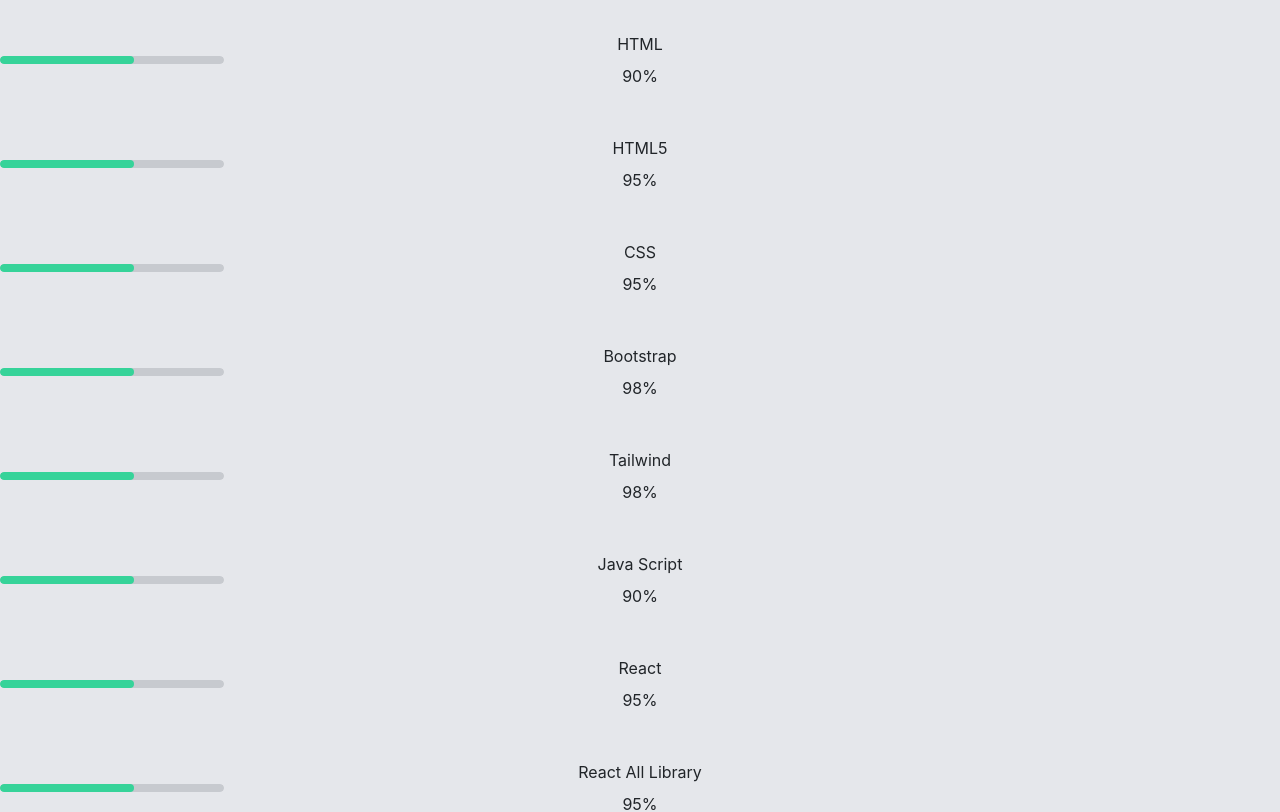
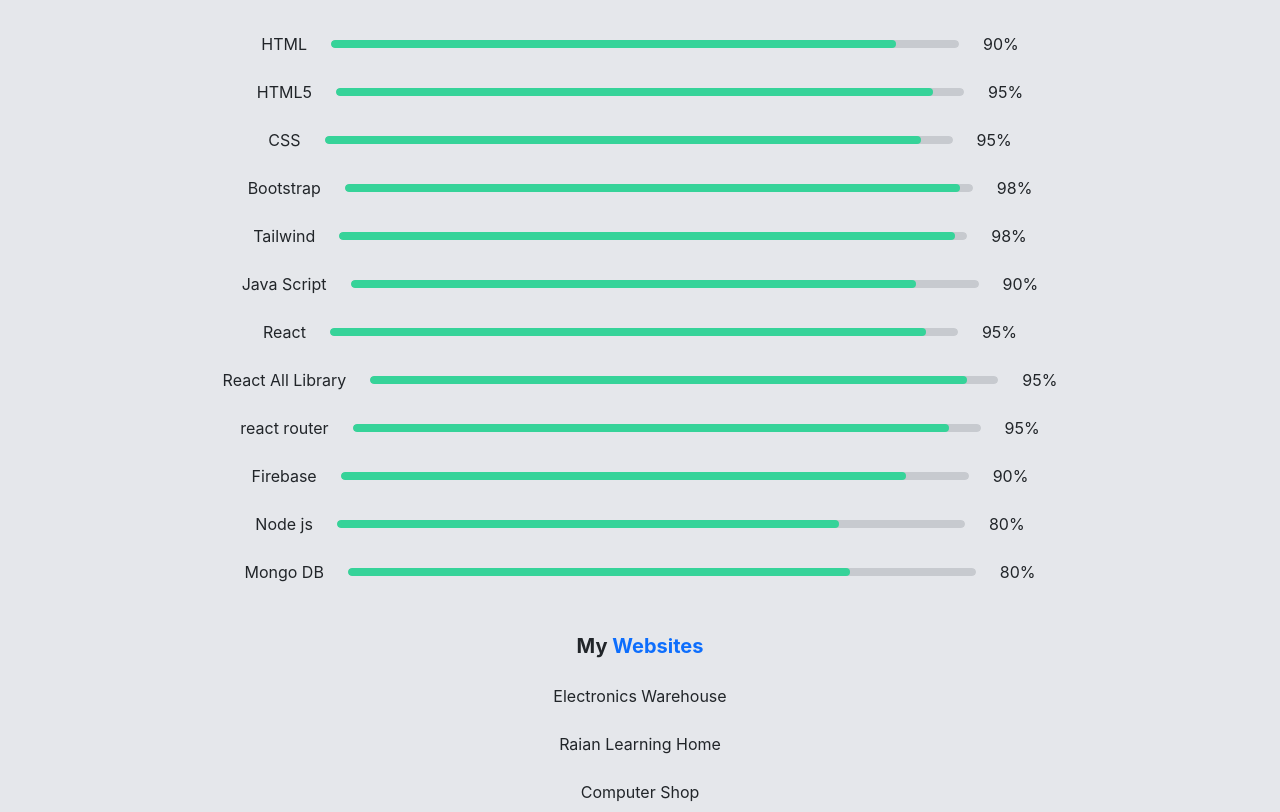
Before and after one commit to Aburaian/Computer-Parts-Stock-client-side, a React (Create React App) app: page /MyPortfolio in a window 1280 px wide. Shown: the part 1160-1972 px from the top of the page. Built offline with nearby package versions, Linux system fonts and the light colour scheme; no server answers.

Commit message:
added flie

```diff
--- a/src/Pages/LogIn/Register/Register.js
+++ b/src/Pages/LogIn/Register/Register.js
@@ -1,9 +1,84 @@
-import React from "react";
+import React, { useRef } from "react";
+import { Button, Form } from "react-bootstrap";
+import { Link, useNavigate } from "react-router-dom";
+import auth from "../../../firebase.init";
+import { useCreateUserWithEmailAndPassword } from "react-firebase-hooks/auth";
+import LogInGoogle from "../LogInGoogle/LogInGoogle";
 
 const Register = () => {
+  const firstNameRef = useRef("");
+  const lastNameRef = useRef("");
+  const emailRef = useRef("");
+  const passwordRef = useRef("");
+  const navigate = useNavigate();
+
+  const [createUserWithEmailAndPassword, user, error] =
+    useCreateUserWithEmailAndPassword(auth, { sendEmailVerification: true });
+  if (user) {
+    navigate("/home");
+  }
+  const handleRegister = (event) => {
+    event.preventDefault();
+    const firstName = firstNameRef.current.value;
+    const lastName = lastNameRef.current.value;
+    const email = emailRef.current.value;
+    const password = passwordRef.current.value;
+
+    createUserWithEmailAndPassword(email, password);
+  };
   return (
-    <div>
-      <p>this register</p>
+    <div className="container w-50 mx-auto shadow rounded bg-body p-4 mt-4 h-400">
+      <h2 className="text-center text-primary fw-bold my-4">Please Register</h2>
+      <Form onSubmit={handleRegister}>
+        <Form.Group className="mb-3" controlId="formBasicEmail">
+          <Form.Control
+            className="p-2 mb-4"
+            type="text"
+            ref={firstNameRef}
+            placeholder=" Your First Name"
+            required
+          />
+          <Form.Control
+            className="p-2 mb-4"
+            ref={lastNameRef}
+            type="text"
+            placeholder="Your Last Name"
+          />
+          <Form.Control
+            className="p-2 mb-4"
+            type="email"
+            ref={emailRef}
+            placeholder="Your Email Address"
+          />
+        </Form.Group>
+
+        <Form.Group className="mb-3" controlId="formBasicPassword">
+          <Form.Control
+            ref={passwordRef}
+            type="password"
+            placeholder="Your Password"
+          />
+        </Form.Group>
+        <Form.Text className="text-muted text-center">
+          <p>
+            Already have an account?{" "}
+            <Link
+              to="/login"
+              className="text-primary fw-bolder pe-auto text-decoration-none"
+            >
+              Please Login
+            </Link>
+          </p>
+        </Form.Text>
+        <Button
+          className="mx-auto w-50 d-block mb-2 px-4 py-2 text-uppercase"
+          variant="primary"
+          type="submit"
+        >
+          Register
+        </Button>
+      </Form>
+      <LogInGoogle></LogInGoogle>
     </div>
   );
 };
--- a/src/Pages/MyPortfolio/MyPortfolio.js
+++ b/src/Pages/MyPortfolio/MyPortfolio.js
@@ -41,125 +41,125 @@
             <span className="text-primary font-bold">Skills</span>{" "}
           </h2>
         </div>
-        <div className="py-4">
+        <div className="py-4 container flex justify-center items-center">
           {" "}
-          <span>HTML </span>
+          <p className="me-4">HTML </p>{" "}
           <progress
-            className="progress progress-success w-56"
-            value="60"
+            className="progress progress-success w-50"
+            value="90"
             max="100"
           ></progress>{" "}
-          <span>90%</span>
+          <p className="ms-4">90% </p>
         </div>
-        <div className="py-4">
+        <div className="container flex justify-center items-center">
           {" "}
-          <span>HTML5 </span>
+          <p className="me-4">HTML5 </p>{" "}
           <progress
-            className="progress progress-success w-56"
-            value="60"
+            className="progress progress-success w-50"
+            value="95"
             max="100"
           ></progress>{" "}
-          <span>95%</span>
+          <p className="ms-4">95% </p>
         </div>
-        <div className="py-4">
+        <div className="py-4 container flex justify-center items-center">
           {" "}
-          <span>CSS </span>
+          <p className="me-4">CSS </p>{" "}
           <progress
-            className="progress progress-success w-56"
-            value="60"
+            className="progress progress-success w-50"
+            value="95"
             max="100"
           ></progress>{" "}
-          <span>95%</span>
+          <p className="ms-4">95% </p>
         </div>
-        <div className="py-4">
+        <div className="container flex justify-center items-center">
           {" "}
-          <span>Bootstrap </span>
+          <p className="me-4">Bootstrap </p>{" "}
           <progress
-            className="progress progress-success w-56"
-            value="60"
+            className="progress progress-success w-50"
+            value="98"
             max="100"
           ></progress>{" "}
-          <span>98%</span>
+          <p className="ms-4">98% </p>
         </div>
-        <div className="py-4">
+        <div className="py-4 container flex justify-center items-center">
           {" "}
-          <span>Tailwind </span>
+          <p className="me-4">Tailwind </p>{" "}
           <progress
-            className="progress progress-success w-56"
-            value="60"
+            className="progress progress-success w-50"
+            value="98"
             max="100"
           ></progress>{" "}
-          <span>98%</span>
+          <p className="ms-4">98% </p>
         </div>
-        <div className="py-4">
+        <div className="container flex justify-center items-center">
           {" "}
-          <span>Java Script </span>
+          <p className="me-4">Java Script </p>{" "}
           <progress
-            className="progress progress-success w-56"
-            value="60"
+            className="progress progress-success w-50"
+            value="90"
             max="100"
           ></progress>{" "}
-          <span>90%</span>
+          <p className="ms-4">90% </p>
         </div>
-        <div className="py-4">
+        <div className="py-4 container flex justify-center items-center">
           {" "}
-          <span>React </span>
+          <p className="me-4">React </p>{" "}
           <progress
-            className="progress progress-success w-56"
-            value="60"
+            className="progress progress-success w-50"
+            value="95"
             max="100"
           ></progress>{" "}
-          <span>95%</span>
+          <p className="ms-4">95% </p>
         </div>
-        <div className="py-4">
+        <div className=" container flex justify-center items-center">
           {" "}
-          <span>React All Library </span>
+          <p className="me-4">React All Library </p>{" "}
           <progress
-            className="progress progress-success w-56"
-            value="60"
+            className="progress progress-success w-50"
+            value="95"
             max="100"
           ></progress>{" "}
-          <span>95%</span>
+          <p className="ms-4">95% </p>
         </div>
-        <div className="py-4">
+        <div className="py-4 container flex justify-center items-center">
           {" "}
-          <span>Firebase </span>
+          <p className="me-4">react router </p>{" "}
           <progress
-            className="progress progress-success w-56"
-            value="60"
+            className="progress progress-success w-50"
+            value="95"
             max="100"
           ></progress>{" "}
-          <span>90%</span>
+          <p className="ms-4">95% </p>
         </div>
-        <div className="py-4">
+        <div className="container flex justify-center items-center">
           {" "}
-          <span>react router </span>
+          <p className="me-4">Firebase </p>{" "}
           <progress
-            className="progress progress-success w-56"
-            value="60"
+            className="progress progress-success w-50"
+            value="90"
             max="100"
           ></progress>{" "}
-          <span>90%</span>
+          <p className="ms-4">90% </p>
         </div>
-        <div className="py-4">
+        <div className="py-4 container flex justify-center items-center">
           {" "}
-          <span>Node js </span>
+          <p className="me-4">Node js </p>{" "}
           <progress
-            className="progress progress-success w-56"
-            value="60"
+            className="progress progress-success w-50"
+            value="80"
             max="100"
           ></progress>{" "}
-          <span>80%</span>
+          <p className="ms-4">80% </p>
         </div>
-        <div className="py-4">
+        <div className=" container flex justify-center items-center">
           {" "}
-          <span>Mongo Db </span>
+          <p className="me-4">Mongo DB </p>{" "}
           <progress
-            className="progress progress-success w-56"
-            value="60"
+            className="progress progress-success w-50"
+            value="80"
             max="100"
           ></progress>{" "}
-          <span>80%</span>
+          <p className="ms-4">80% </p>
         </div>
         <div className="text-center pt-12">
           <h2 className=" text-xl font-bold">
--- a/src/Pages/SharedPages/Header/Header.js
+++ b/src/Pages/SharedPages/Header/Header.js
@@ -11,7 +11,7 @@
     signOut(auth);
   };
   return (
-    <header className="container mx-auto">
+    <header>
       <div className="navbar bg-base-100">
         <div className="navbar-start">
           <div className="dropdown">
@@ -61,7 +61,7 @@
               {
                 <li>
                   {user ? (
-                    <button className="btn btn-" onClick={logout}>
+                    <button className="btn btn-primary" onClick={logout}>
                       Sign Out
                     </button>
                   ) : (
@@ -109,7 +109,7 @@
             {
               <li>
                 {user ? (
-                  <button className="btn btn-" onClick={logout}>
+                  <button className="btn btn-primary" onClick={logout}>
                     Sign Out
                   </button>
                 ) : (
```
Also changed, not shown: src/Pages/Home/PartsStock/PartsStock.js (+43 -43 lines).
